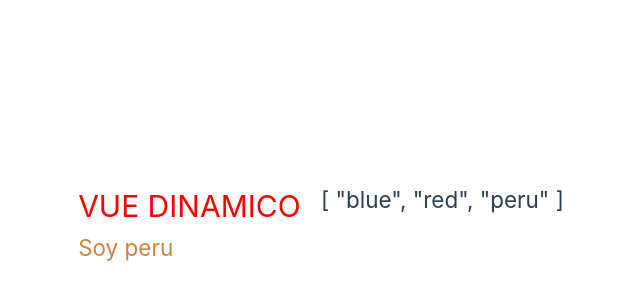
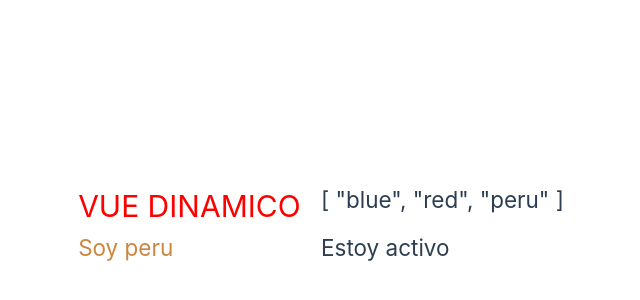
Before and after one commit to EderNieves01/toPracticVue, a Vue app: page / in a window 1280 px wide. Shown: the part 176-476 px from the top of the page, without its empty margins (319-959 px from the left). Built offline with nearby package versions, Linux system fonts and the light colour scheme.

Commit message:
condicional

```diff
--- a/src/App.vue
+++ b/src/App.vue
@@ -1,9 +1,11 @@
 <!-- doble llaves {{variable}} imprime variables dentro de la etiqueta -->
 <!-- v-bind:style="namevar" esto agrega una variable como atributo -->
+<!-- {{ activo ? "Estoy activo" : "Estoy inactivo" }} condicional if de corta funcion -->
 <script setup>
 const name = 'Vue dinamico';
 const styleColor = "color: blue";
 const arrayColores = ["blue", "red", "peru"];
+const activo = true;
 </script>
 
 <template>
@@ -11,6 +13,9 @@ const arrayColores = ["blue", "red", "peru"];
   <h1>{{name.toUpperCase()}}</h1>
   <h2>{{ arrayColores }}</h2>
   <h2 :style="`color: ${arrayColores[2]}`">Soy peru</h2>
+  <h2>
+    {{ activo ? "Estoy activo" : "Estoy inactivo" }}
+  </h2>
 
 </template>
 
```
